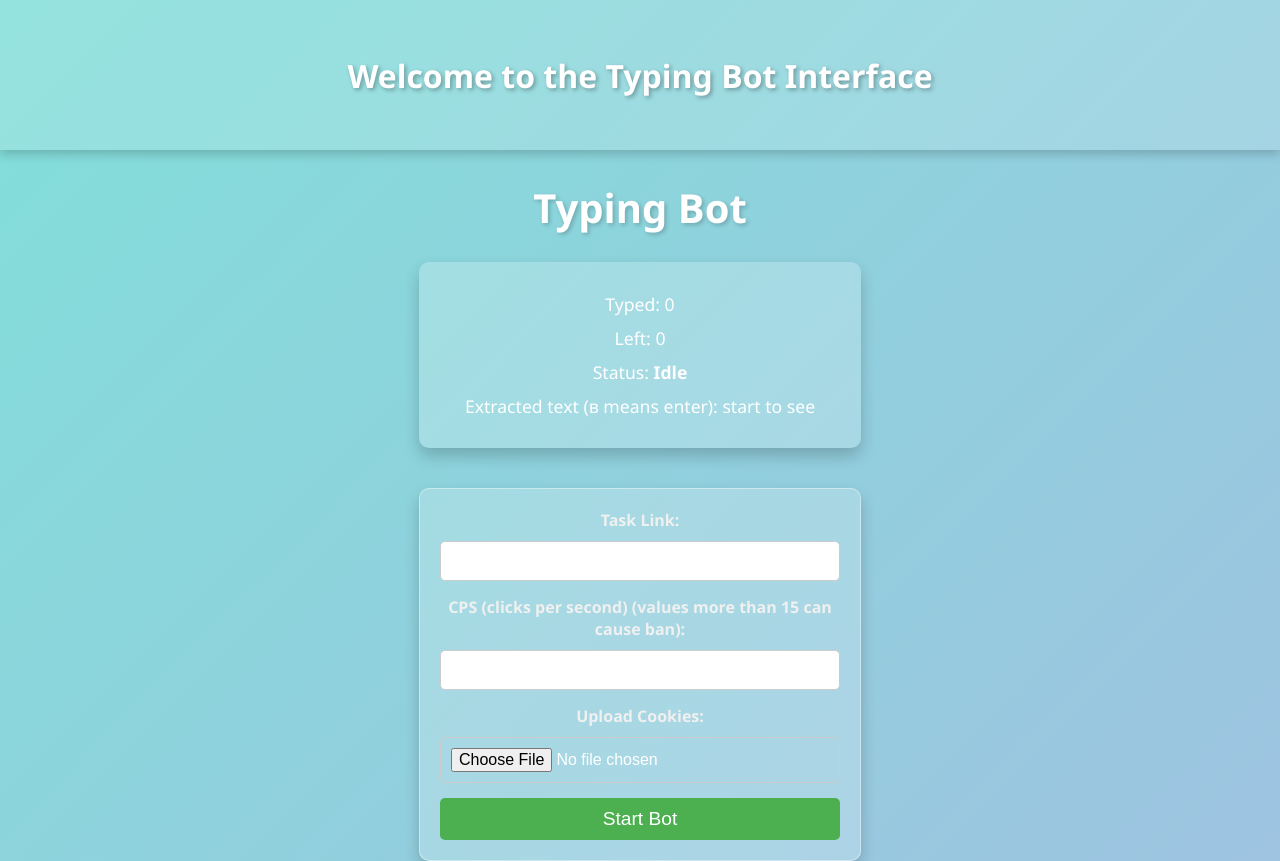
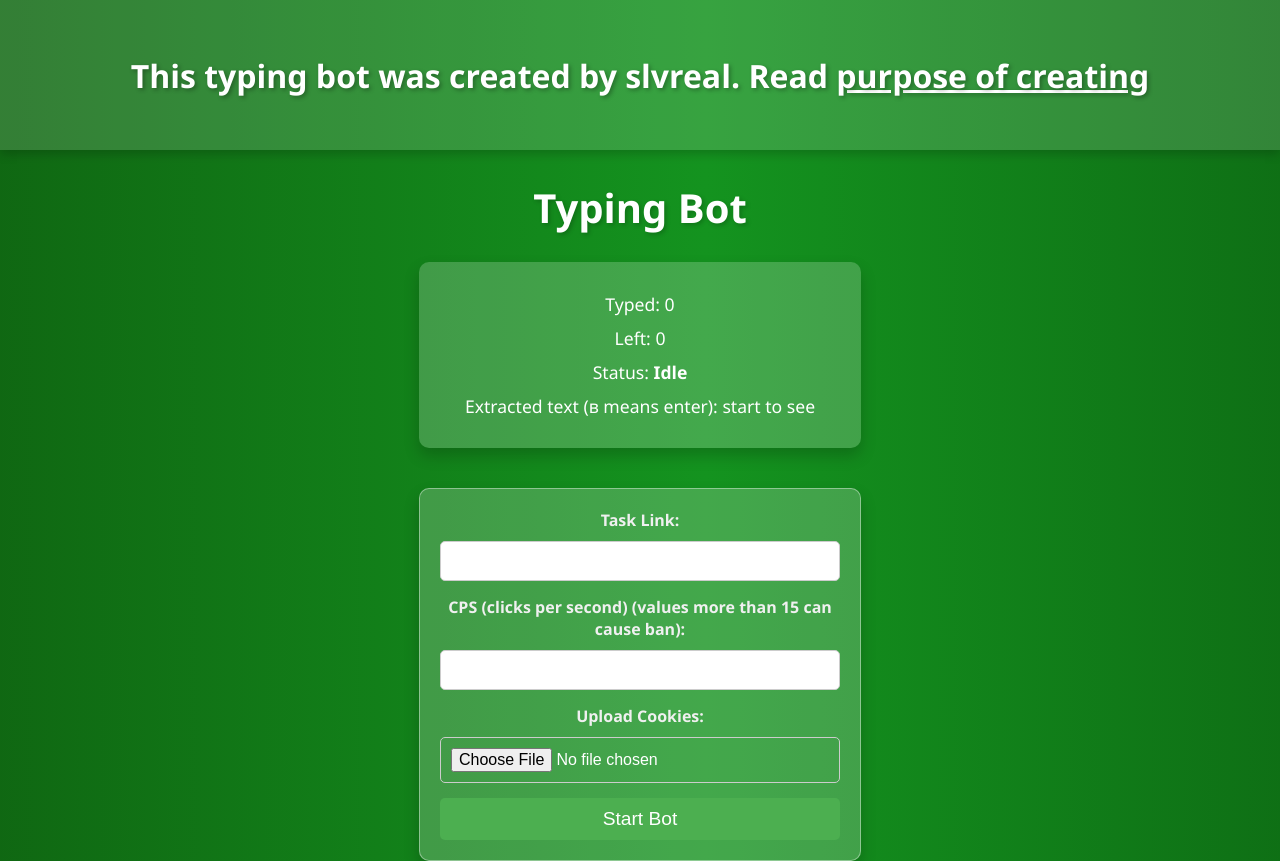
Before and after one commit to slavik2011/tc-server, a Flask app: page / in a window 1280 px wide. Run offline with Flask 3, Linux system fonts and the light colour scheme; parts of the project's set-up code (start-up, migrations or seed data) failed here and were passed over; some libraries are stand-ins or nearby versions.

Commit message:
Update index.html

```diff
--- a/templates/index.html
+++ b/templates/index.html
@@ -8,7 +8,7 @@
     <style>
         body {
             font-family: 'Segoe UI', Tahoma, Geneva, Verdana, sans-serif;
-            background: linear-gradient(135deg, #74ebd5, #ACB6E5);
+            background: linear-gradient(90deg, rgba(12,69,8,1) 0%, rgba(20,147,31,1) 50%, rgba(8,69,9,1) 100%);
             color: #fff;
             margin: 0;
             padding: 0;
@@ -160,7 +160,10 @@
 <body>
     <!-- Floating banner at the top -->
     <div class="floating-banner">
-        <div class="banner-text">Welcome to the Typing Bot Interface</div>
+        <div class="banner-text">
+			This typing bot was created by slvreal. Read
+			<a href="file:///C:/Users/user/PycharmProjects/aitest/tc-server/templates/why.html" target="_blank" style="color: inherit; text-decoration: underline;">purpose of creating</a>
+		</div>
     </div>
 
     <div class="container">
```
